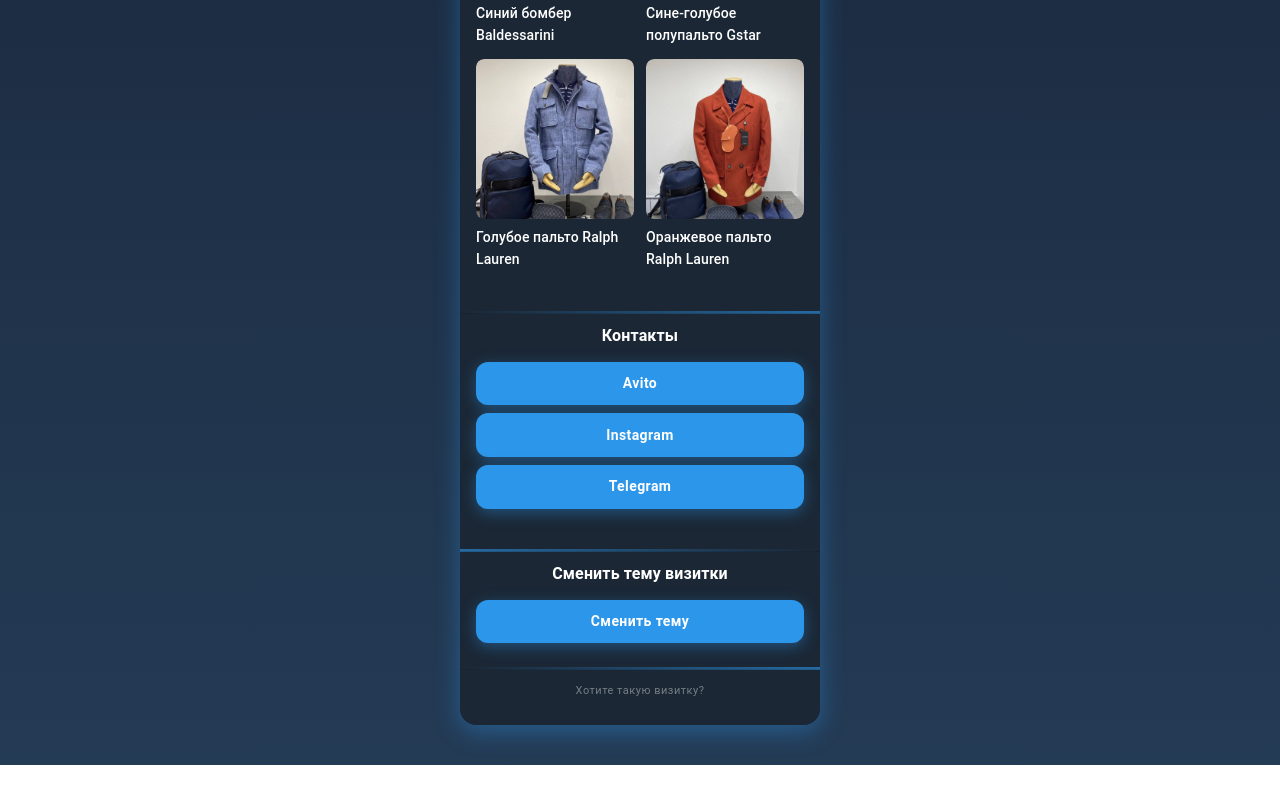
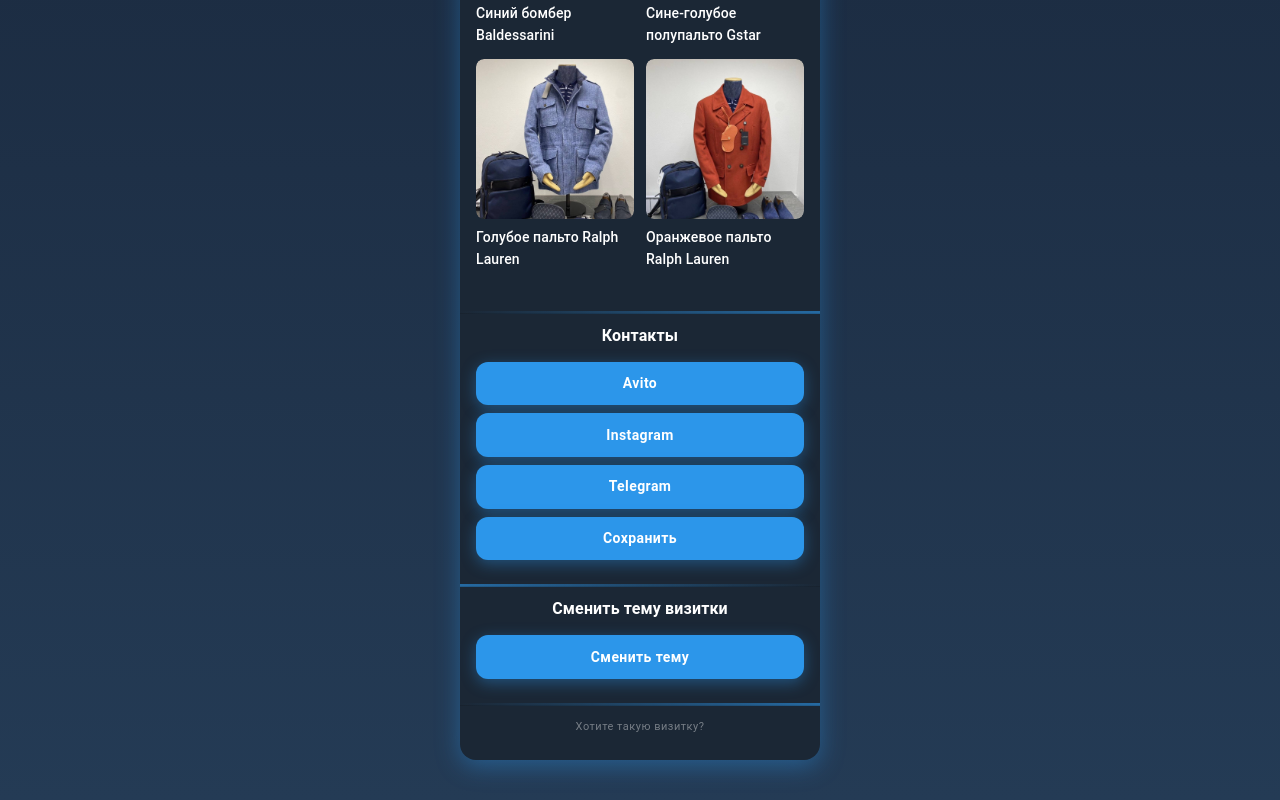
Before and after one commit to iamtimokhin/timezone, a React (Create React App) app: page / in a window 1280 px wide. Shown: the part 866-1666 px from the top of the page. Before the commit the page ends 1631 px from the top, so only its background shows below. Built offline with nearby package versions, Linux system fonts and the light colour scheme.

Commit message:
Добавлен SaveContactButton и интеграция с контактами

```diff
--- a/src/App.js
+++ b/src/App.js
@@ -17,7 +17,7 @@
 import themes from "./data/colors";
 import ThemeContext from "./context/context";
 import ThemeButton from "./components/ThemeButton";
-
+import SaveContactButton from "./components/SaveContactButton";
 export default function App() {
   const [currentTheme, setCurrentTheme] = useState(() => {
     return localStorage.getItem("theme") || Object.keys(themes)[0];
@@ -55,9 +55,11 @@
               {/* <YandexMapEmbed /> */}
               {/* <DividerGradient direction="right" /> */}
               <Contacts />
+
               <DividerGradient direction="right" />
               <ThemeButton />
               <DividerGradient direction="left" />
+
               <ProfileFooter />
             </Content>
           </Card>
--- a/src/components/Contacts.js
+++ b/src/components/Contacts.js
@@ -3,6 +3,8 @@
 import { Typography, Stack, Button } from "@mui/material";
 import themes from "..//data/colors";
 import ThemeContext from "../context/context";
+import SaveContactButton from "./SaveContactButton";
+import profileData from "../data/profileData";
 
 function Contacts() {
   const { currentTheme } = useContext(ThemeContext);
@@ -18,7 +20,8 @@
       >
         Контакты
       </Typography>
-      <Stack spacing={1} sx={{ mb: colors.boxMarginBottom }}>
+      {/* <Stack spacing={1} sx={{ mb: colors.boxMarginBottom }}></Stack> */}
+      <Stack spacing={1} sx={{ mb: 3 }}>
         {contacts.map((link) => (
           <Button
             key={link.title}
@@ -40,6 +43,7 @@
             {link.title}
           </Button>
         ))}
+        <SaveContactButton contact={profileData} />
       </Stack>
     </>
   );
--- /dev/null
+++ b/src/components/SaveContactButton.js
@@ -0,0 +1,66 @@
+import React, { useState, useContext, useMemo } from "react";
+import { Button, Typography, CircularProgress, Box } from "@mui/material";
+import themes from "../data/colors";
+import ThemeContext from "../context/context";
+
+function SaveContactButton({ contact }) {
+  const { currentTheme } = useContext(ThemeContext);
+  const colors = useMemo(() => themes[currentTheme], [currentTheme]);
+  const [loading, setLoading] = useState(false);
+
+  const handleSave = () => {
+    if (loading) return;
+    setLoading(true);
+
+    setTimeout(() => {
+      const { name, phone, email } = contact;
+      const vCard = `BEGIN:VCARD
+VERSION:3.0
+FN:${name}
+TEL;TYPE=CELL:${phone}
+EMAIL:${email}
+END:VCARD`;
+
+      const blob = new Blob([vCard], { type: "text/vcard;charset=utf-8" });
+      const url = URL.createObjectURL(blob);
+      const link = document.createElement("a");
+      link.href = url;
+      link.download = `${name}.vcf`;
+      document.body.appendChild(link);
+      link.click();
+      document.body.removeChild(link);
+      URL.revokeObjectURL(url);
+
+      setLoading(false);
+    }, 800); // имитация задержки
+  };
+
+  return (
+    <Box sx={{ width: "100%", mt: 1, mb: 3 }}>
+      <Button
+        onClick={handleSave}
+        fullWidth
+        disabled={loading}
+        sx={{
+          background: colors.contacts.buttonColor,
+          color: colors.contacts.color,
+          fontWeight: "bold",
+          textTransform: "none",
+          borderRadius: 3,
+          py: 1.2,
+          boxShadow: colors.contacts.boxShadow,
+          "&:hover": { background: colors.contacts.boxShadowHover },
+          position: "relative",
+        }}
+      >
+        {loading ? (
+          <CircularProgress size={24} sx={{ color: colors.contacts.color }} />
+        ) : (
+          "Сохранить"
+        )}
+      </Button>
+    </Box>
+  );
+}
+
+export default SaveContactButton;
--- a/src/data/profileData.js
+++ b/src/data/profileData.js
@@ -3,6 +3,8 @@
 
 const profileData = {
   name: "Филипп Тимохин",
+  phone: "+79222286329",
+  email: "philipp.timokhin@mail.ru",
   status: "Надёжный продавец на Авито с 2016 года",
   icon: Verify,
   image: AvatarImg,
```
